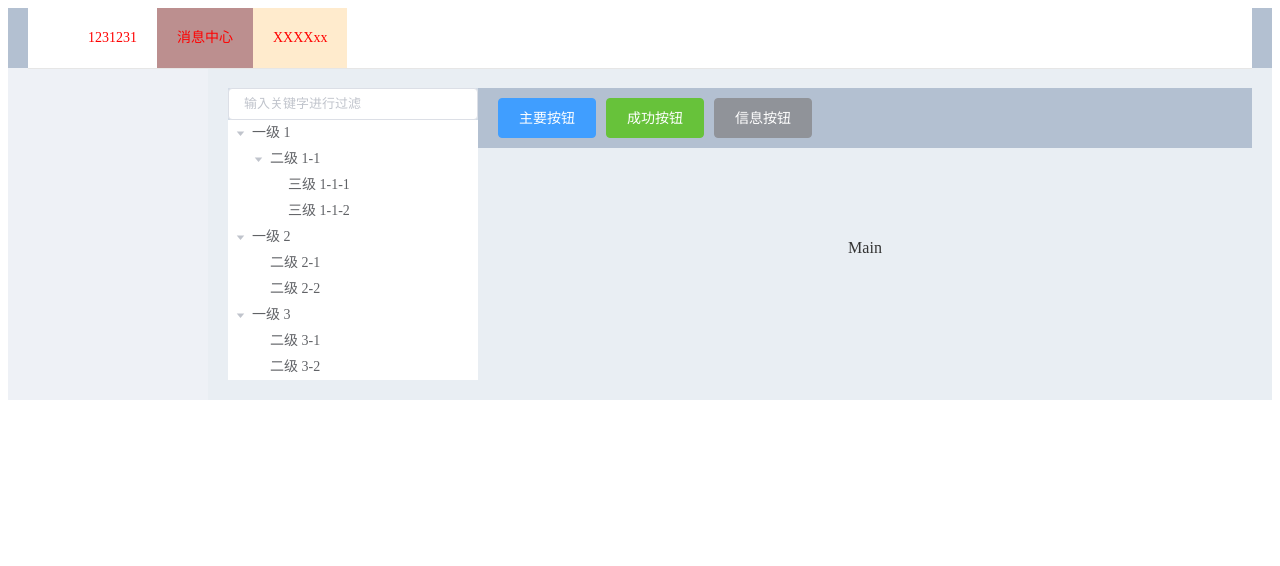
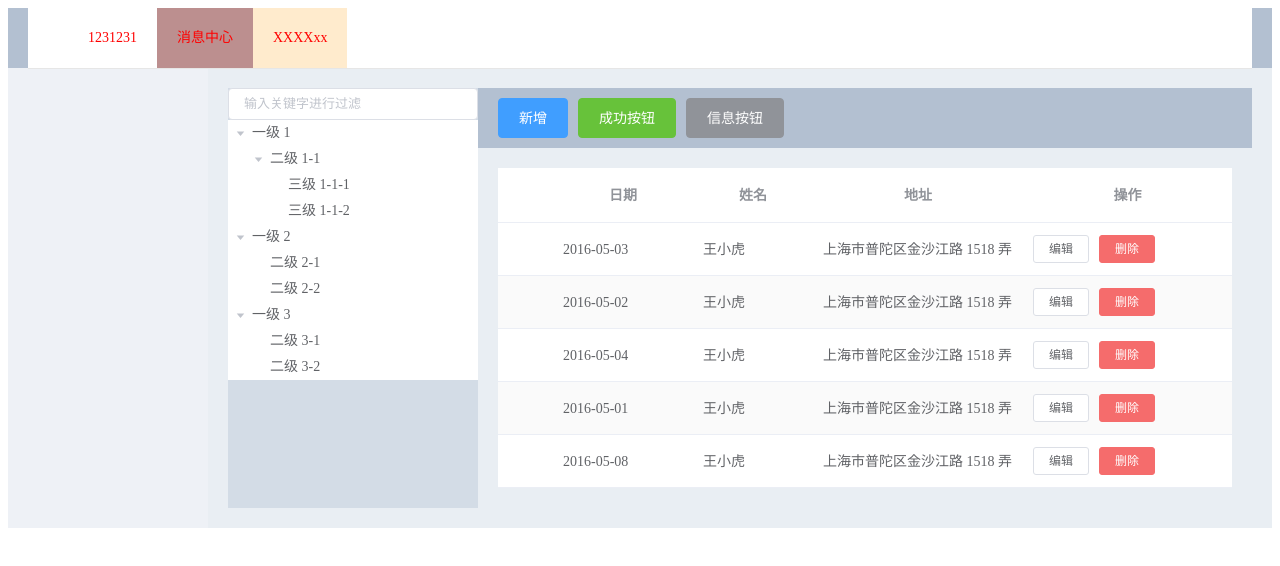
Before and after one commit to pangsonyo/vue-js.demo, a Vue app: page /#/dealCenter in a window 1280 px wide. Shown: the top 566 px of the page. Built offline with nearby package versions, Linux system fonts and the light colour scheme.

Commit message:
科室管理 菜单 样式 add by pengxy

```diff
--- a/src/components/DealCenter.vue
+++ b/src/components/DealCenter.vue
@@ -19,13 +19,38 @@
     <el-container>
       <el-header>
         <el-row justify="end">
-        <el-button type="primary">主要按钮</el-button>
+        <el-button type="primary">新增</el-button>
         <el-button type="success">成功按钮</el-button>
         <el-button type="info">信息按钮</el-button>
           </el-row>
       </el-header>
 
-      <el-main>Main</el-main>
+      <el-main>
+        <el-table :data="departmentList" tooltip-effect="dark" stripe="true" style="width: 100%">
+          <el-table-column ype="selection" width="55">
+          </el-table-column>
+          <el-table-column prop="date" label="日期" width="140" header-align="center">
+          </el-table-column>
+          <el-table-column prop="name" label="姓名" width="120" header-align="center">
+          </el-table-column>
+          <el-table-column prop="address" label="地址"  header-align="center">
+          </el-table-column>
+
+          <el-table-column label="操作" header-align="center">
+            <template slot-scope="scope">
+              <el-button
+                size="mini"
+                @click="handleEdit(scope.$index, scope.row)">编辑</el-button>
+              <el-button
+                size="mini"
+                type="danger"
+                @click="handleDelete(scope.$index, scope.row)">删除</el-button>
+            </template>
+          </el-table-column>
+
+        </el-table>
+
+      </el-main>
     </el-container>
   </el-container>
 </template>
@@ -42,7 +67,15 @@
         filterNode(value, data) {
           if (!value) return true;
           return data.label.indexOf(value) !== -1;
+        },
+        handleEdit(index, row) {
+          console.log(index, row);
+        },
+        handleDelete(index, row) {
+          console.log(index, row);
         }
+
+
       },
 
 
@@ -84,6 +117,29 @@
               label: '二级 3-2'
             }]
           }],
+
+          departmentList: [{
+            date: '2016-05-03',
+            name: '王小虎',
+            address: '上海市普陀区金沙江路 1518 弄'
+          }, {
+            date: '2016-05-02',
+            name: '王小虎',
+            address: '上海市普陀区金沙江路 1518 弄'
+          }, {
+            date: '2016-05-04',
+            name: '王小虎',
+            address: '上海市普陀区金沙江路 1518 弄'
+          }, {
+            date: '2016-05-01',
+            name: '王小虎',
+            address: '上海市普陀区金沙江路 1518 弄'
+          }, {
+            date: '2016-05-08',
+            name: '王小虎',
+            address: '上海市普陀区金沙江路 1518 弄'
+          }],
+
           defaultProps: {
             children: 'children',
             label: 'label'
@@ -115,7 +171,7 @@
     background-color: #E9EEF3;
     color: #333;
     text-align: center;
-    line-height: 160px;
+    line-height: 30px;
   }
 
   body > .el-container {
```
Also changed, not shown: src/App.vue (+0 -8 lines).
